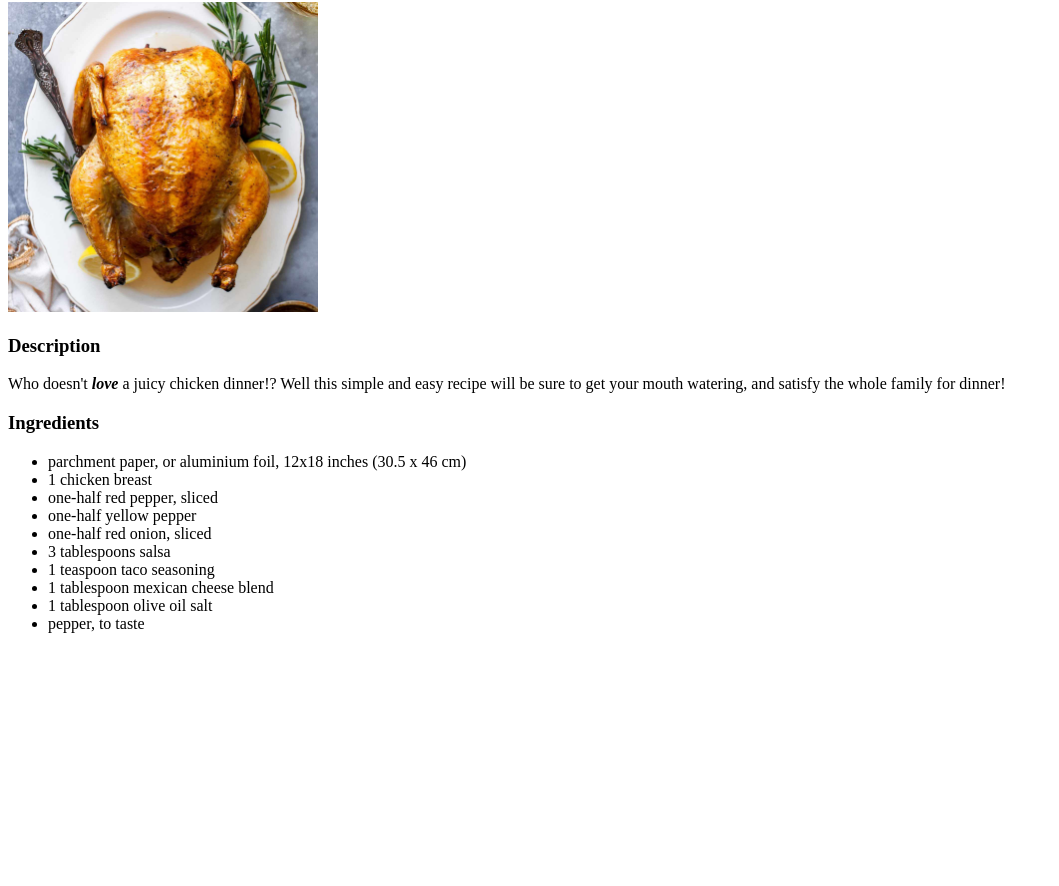
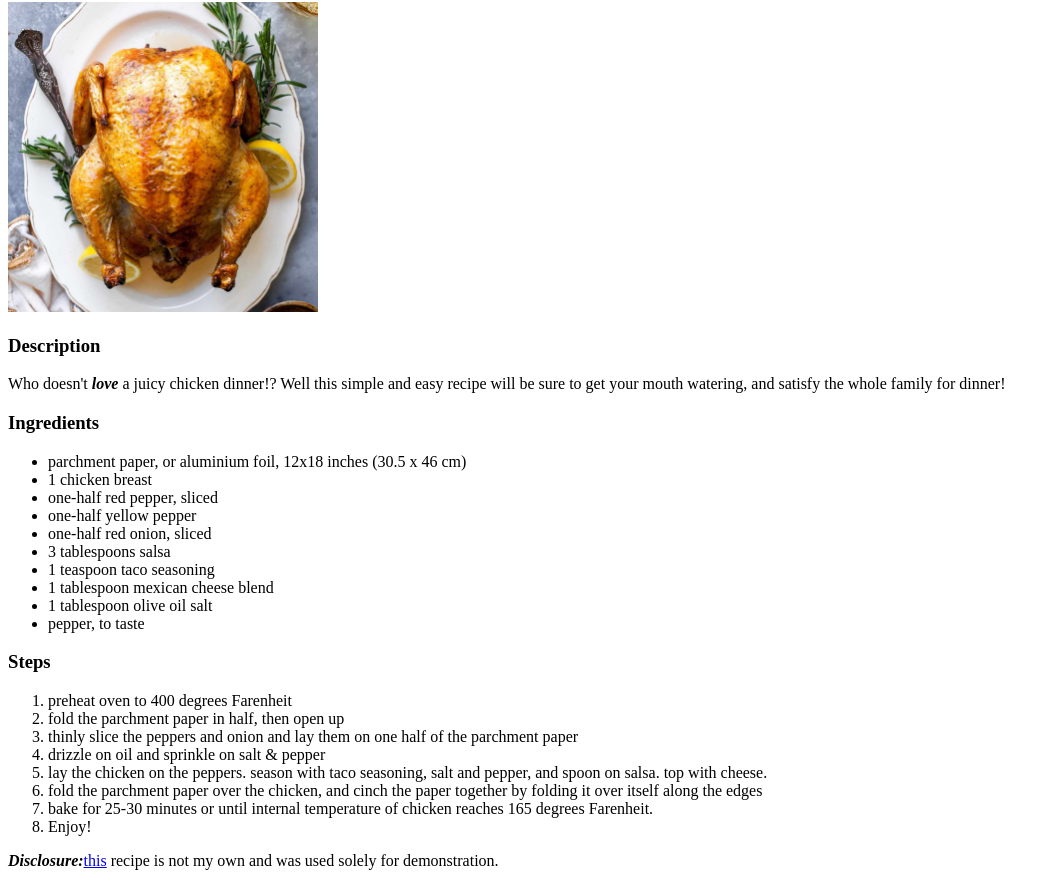
Before and after one commit to HabitualCarrot/odin-recipes, a plain HTML site: page recipes/baked-chicken.html in a window 1280 px wide. Shown: the part 78-964 px from the top of the page, without its empty margins (0-1059 px from the left). Before the commit the page ends 800 px from the top, so only its background shows below. Drawn offline with Linux system fonts and the light colour scheme.

Commit message:
Add steps section and disclosure with link to original recipe to chicken page

```diff
--- a/recipes/baked-chicken.html
+++ b/recipes/baked-chicken.html
@@ -26,6 +26,22 @@
             <li>pepper, to taste</li>
         </ul>
 
+    <h3>Steps</h3>
+        <ol>
+            <li>preheat oven to 400 degrees Farenheit</li>
+            <li>fold the parchment paper in half, then open up</li>
+            <li>thinly slice the peppers and onion and lay them on one half of the parchment paper</li>
+            <li>drizzle on oil and sprinkle on salt & pepper</li>
+            <li>lay the chicken on the peppers. season with taco seasoning, salt and pepper, and spoon on salsa. top with cheese.</li>
+            <li>fold the parchment paper over the chicken, and cinch the paper together by folding it over itself along the edges</li>
+            <li>bake for 25-30 minutes or until internal temperature of chicken reaches 165 degrees Farenheit.
+            </li>
+            <li>Enjoy!</li>
+        </ol>
+
+    <p><strong><em>Disclosure:</em></strong><a href="https://tasty.co/recipe/fajita-parchment-baked-chicken">this</a> recipe is not my own and was used solely for demonstration.</p>
+
+
 
 </body>
 </html>
```
